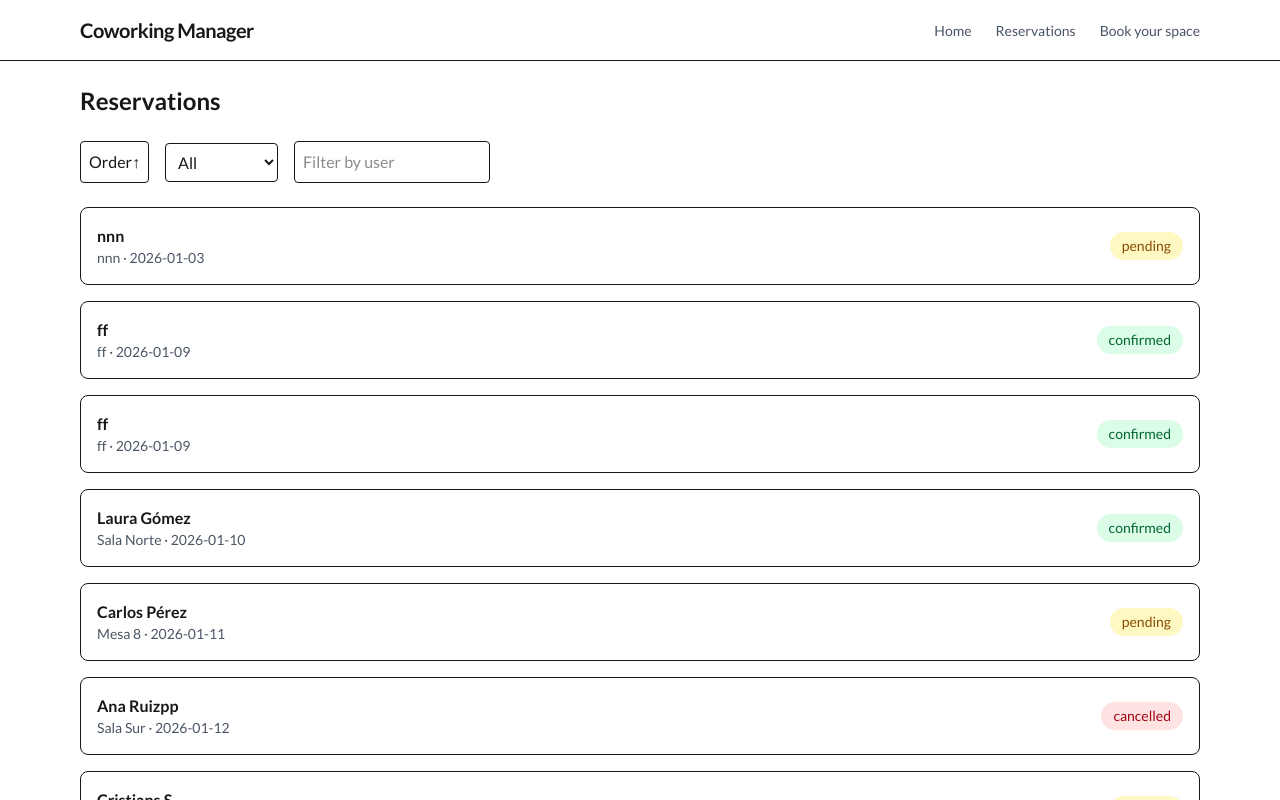
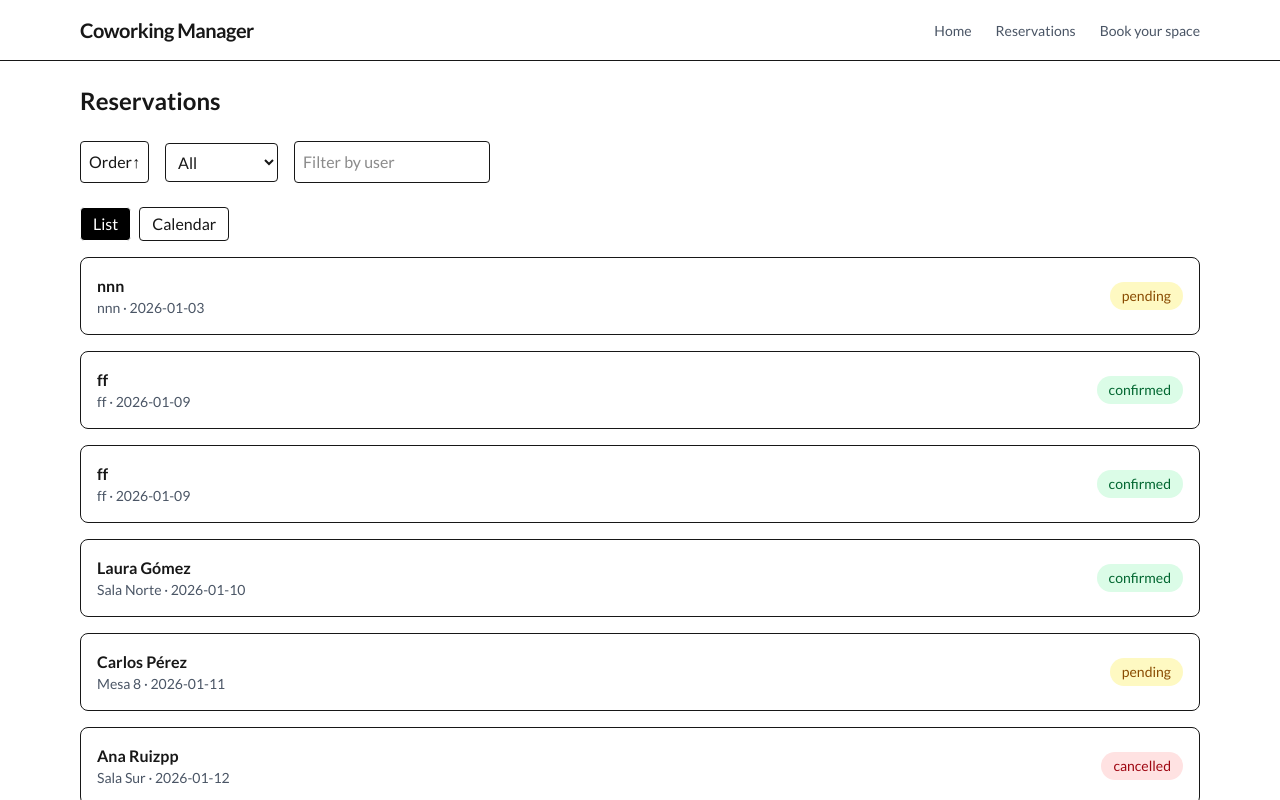
Before and after one commit to papercri/Coworking-Manager, a Next.js app: page /reservations in a window 1280 px wide. Shown: the top 800 px of the page. Built offline with nearby package versions, Linux system fonts and the light colour scheme; data requests are answered from the project's data file.

Commit message:
vista calenndario V1

```diff
--- /dev/null
+++ b/components/ReservationCalendar.tsx
@@ -0,0 +1,44 @@
+"use client";
+
+import { Reservation } from "@/types/reservation";
+
+interface Props {
+  reservations: Reservation[];
+  onSelect: (reservation: Reservation) => void;
+}
+
+export default function ReservationCalendar({
+  reservations,
+  onSelect,
+}: Props) {
+  const groupedByDate = reservations.reduce<Record<string, Reservation[]>>(
+    (acc, reservation) => {
+      acc[reservation.date] = acc[reservation.date] || [];
+      acc[reservation.date].push(reservation);
+      return acc;
+    },
+    {}
+  );
+
+  return (
+    <div className="grid gap-6">
+      {Object.entries(groupedByDate).map(([date, dayReservations]) => (
+        <div key={date}>
+          <h3 className="font-bold mb-2">{date}</h3>
+
+          <div className="space-y-2">
+            {dayReservations.map((reservation) => (
+              <button
+                key={reservation.id}
+                onClick={() => onSelect(reservation)}
+                className="w-full text-left border p-2 rounded"
+              >
+                {reservation.userName} — {reservation.status}
+              </button>
+            ))}
+          </div>
+        </div>
+      ))}
+    </div>
+  );
+}
--- a/components/ReservationsClient.tsx
+++ b/components/ReservationsClient.tsx
@@ -6,6 +6,7 @@ import ReservationCard from "./ReservationCard";
 import ReservationForm from "./ReservationForm";
 import Modal from "@/components/layout/Modal";
 import ReservationFilters from "./ReservationFilters";
+import ReservationCalendar from "./ReservationCalendar";
 
 interface Props {
   reservations: Reservation[];
@@ -29,7 +30,7 @@ export default function ReservationsClient({ reservations }: Props) {
         return b.date.localeCompare(a.date);
     }
     });
-
+  const [view, setView] = useState<"list" | "calendar">("list");
   const [selectedReservation, setSelectedReservation] =
     useState<Reservation | null>(null);
 
@@ -43,18 +44,48 @@ export default function ReservationsClient({ reservations }: Props) {
             filters={filters}
             onChange={setFilters}
         />
+      {/* Calendar switcher */}
+      <div className="flex gap-2 mb-4">
+        <button
+          onClick={() => setView("list")}
+          className={`px-3 py-1 border rounded ${
+            view === "list" ? "bg-black text-white" : ""
+          }`}
+        >
+          List
+        </button>
 
+        <button
+          onClick={() => setView("calendar")}
+          className={`px-3 py-1 border rounded ${
+            view === "calendar" ? "bg-black text-white" : ""
+          }`}
+        >
+          Calendar
+        </button>
+      </div>
+
+
+
+        {view === "list" ? (
           <div className="space-y-4">
             {sortedReservations.map((reservation) => (
               <button
                 key={reservation.id}
                 onClick={() => setSelectedReservation(reservation)}
-            className="w-full text-left cursor-pointer"
+                className="w-full text-left"
               >
                 <ReservationCard reservation={reservation} />
               </button>
             ))}
           </div>
+        ) : (
+          <ReservationCalendar
+            reservations={sortedReservations}
+            onSelect={setSelectedReservation}
+          />
+        )}
+
 
       {selectedReservation && (
         <Modal
--- a/lib/db.json
+++ b/lib/db.json
@@ -25,12 +25,12 @@
       "id": "3"
     },
     {
-      "id": "70d9",
       "userName": "ff",
       "spaceName": "ff",
       "date": "2026-01-09",
       "timeSlot": "afternoon",
-      "status": "confirmed"
+      "status": "confirmed",
+      "id": "70d9"
     },
     {
       "id": "90f5",
--- a/package.json
+++ b/package.json
@@ -10,6 +10,9 @@
     "lint": "eslint"
   },
   "dependencies": {
+    "@fullcalendar/daygrid": "^6.1.20",
+    "@fullcalendar/interaction": "^6.1.20",
+    "@fullcalendar/react": "^6.1.20",
     "next": "16.1.1",
     "react": "19.2.3",
     "react-dom": "19.2.3"
```
Also changed, not shown: 1 other file (tests, documents, lock files or other folders). Lines whose indentation alone changed are shown as unchanged.
